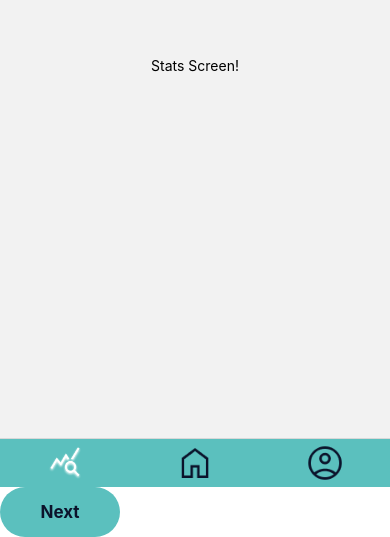
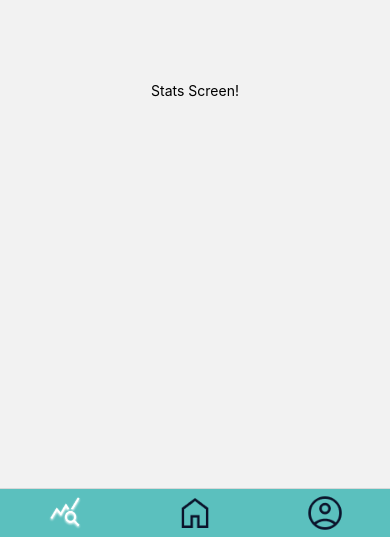
Before and after one commit to conroy-ricketts/Workout-Tracker, a React Native app: screen / in a window 390 px wide. Shown: the part 307-844 px from the top of the page. Built offline with nearby package versions, Linux system fonts and the light colour scheme.

Commit message:
removed button from app.tsx

```diff
--- a/src/App.tsx
+++ b/src/App.tsx
@@ -1,7 +1,6 @@
 import { NavigationContainer } from '@react-navigation/native'
 import { registerRootComponent } from 'expo'
 import { StatusBar } from 'expo-status-bar'
-import Button from './Components/SmallButton'
 import React from 'react'
 import Navbar from './Components/Navbar'
 
@@ -10,7 +9,6 @@ export default function App(): JSX.Element {
         <NavigationContainer>
             <Navbar />
             <StatusBar style="auto" />
-            <Button title='Next' onPress={() => 'something'}></Button>
         </NavigationContainer>
     )
 }
```
